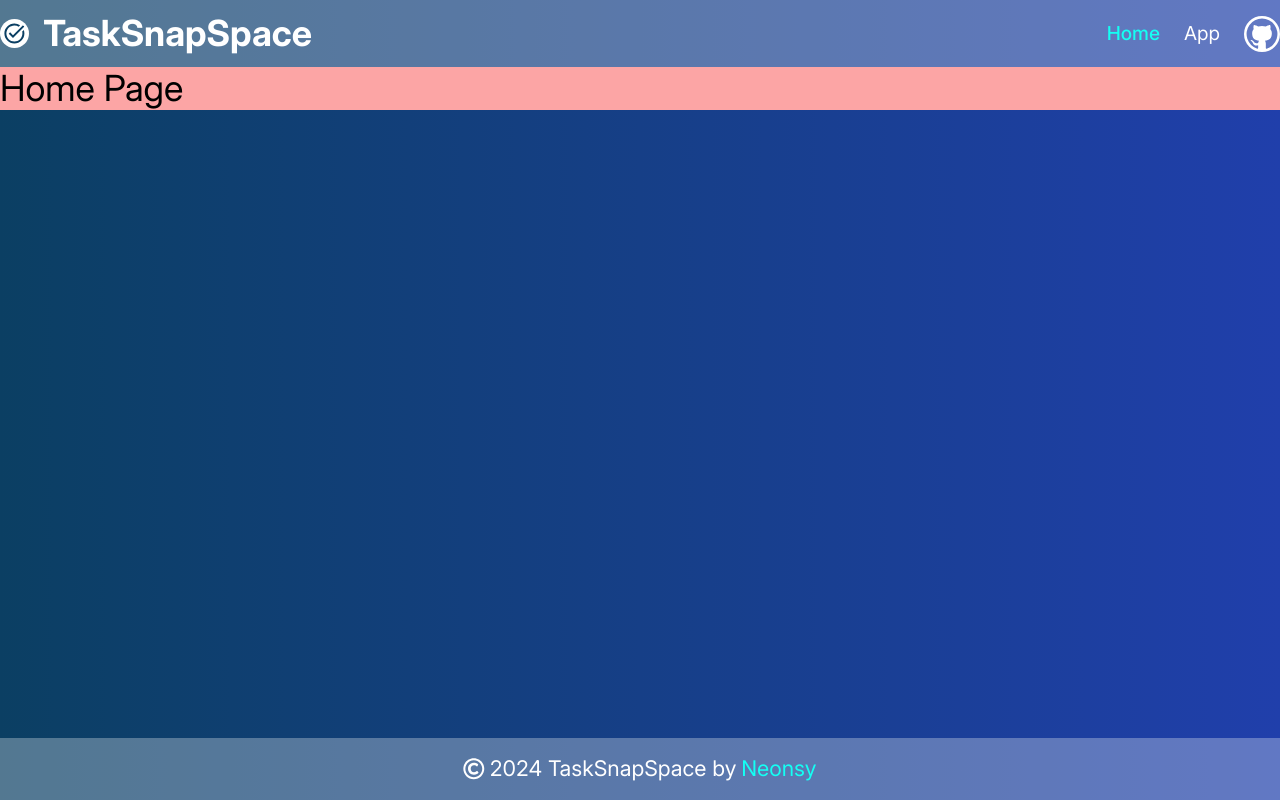
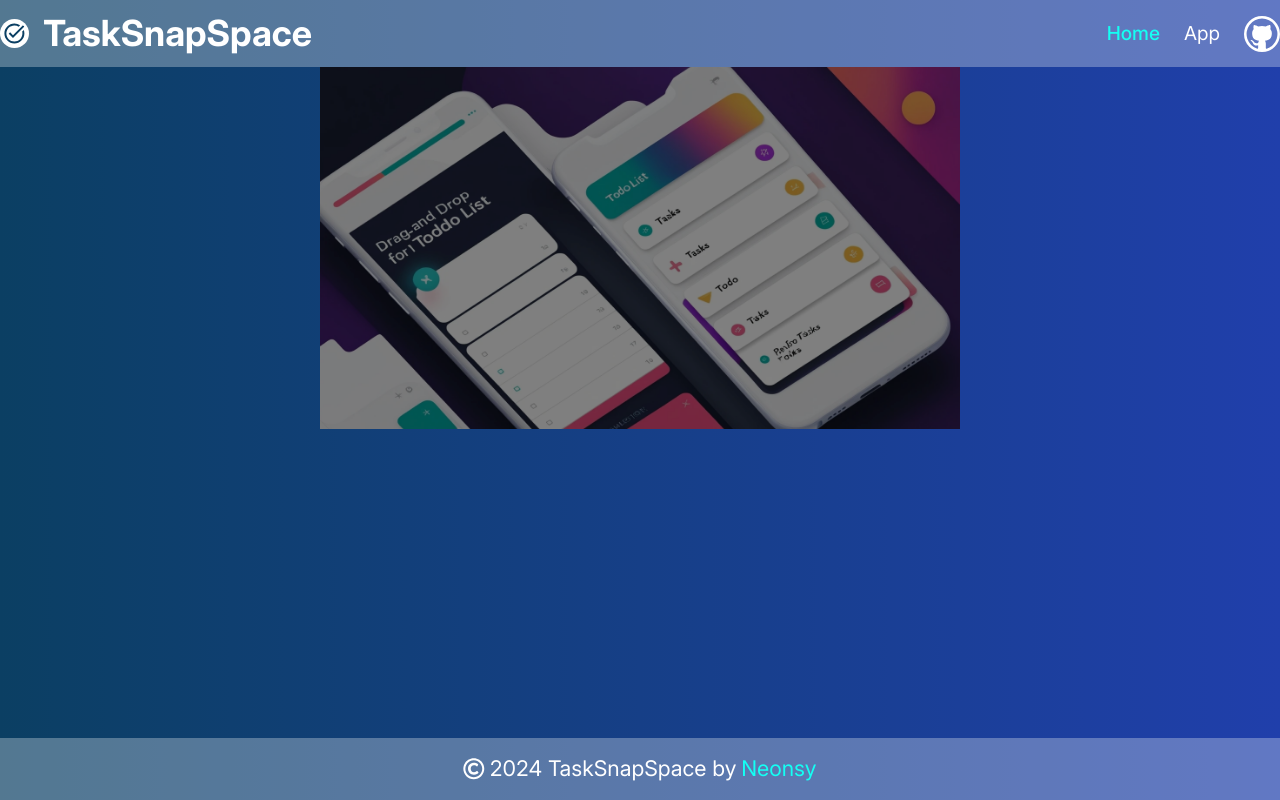
Before and after one commit to Neonsy/React-Learning-Projects, a React (Vite) app in the folder Task Snap Space/: page / in a window 1280 px wide. Built offline with nearby package versions, Linux system fonts and the light colour scheme.

Commit message:
Setting up hero image

```diff
--- /dev/null
+++ b/Task Snap Space/src/components/image/index.tsx
@@ -0,0 +1,13 @@
+type Props = {
+    src: string;
+    alt: string;
+    className?: string;
+};
+
+export default function Image({ src, alt, className }: Props) {
+    return (
+        <>
+            <img src={src} alt={alt} className={`brightness-50 ${className}`} />
+        </>
+    );
+}
--- a/Task Snap Space/src/pages/home.tsx
+++ b/Task Snap Space/src/pages/home.tsx
@@ -1,7 +1,11 @@
+import Image from '../components/image';
+
+import heroImage from '../assets/images/home/hero.webp';
+
 export default function HomePage() {
     return (
-        <main className="bg-red-300">
-            <h1>Home Page</h1>
+        <main>
+            <Image src={heroImage} alt='Hero Image' className='w-1/2 mx-auto'/>
         </main>
     );
 }
```
Also changed, not shown: Task Snap Space/src/assets/images/home/hero.webp (added).
